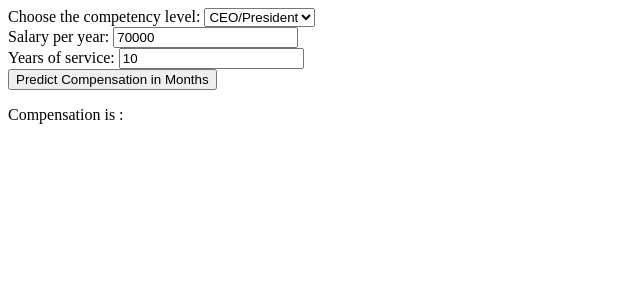
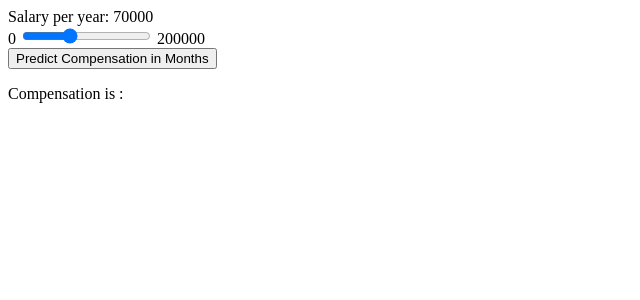
Before and after one commit to shurikkuzmin/Maps, a Django app: page /compensation/ in a window 1280 px wide. Shown: the top 300 px of the page, without its empty margins (0-640 px from the left). Run offline with Django 3.2, Linux system fonts and the light colour scheme; some libraries are stand-ins or nearby versions.

Commit message:
Update graphs on the fly using AJAX.

```diff
--- a/googlemaps/simple/templates/simple/compensation.html
+++ b/googlemaps/simple/templates/simple/compensation.html
@@ -4,7 +4,7 @@
 </head>
 <form id="compensation_form" method="post">
     {% csrf_token %}
-    Choose the competency level:
+<!--     Choose the competency level:
     <select name="level">
         <option value="ceo">CEO/President</option>
         <option value="vp">VP</option>
@@ -12,13 +12,21 @@
         <option value="professional">Professional</option>
     </select>
     <br/>
-    Salary per year:
-    <input type="number" name="salary" value="70000"/>
     <br/>
     Years of service:
     <input type="number" name="years" value="10"/>
     <br/>
+ -->
+    Salary per year:
+    <output name="amount" for="salary">70000</output>
+    <br/>
+    0
+    <input type="range" name="salary" min="0" max="200000" value="70000" oninput="amount.value=salary.value">
+    200000
+    <!-- </form> -->
+    <br/>
     <input type="submit" value="Predict Compensation in Months">
+    <br/>
 </form>
 
 Compensation is :
@@ -26,32 +34,25 @@ Compensation is :
 
 <div id="plotly_json"></div>
 <script>
-    $("#compensation_form").submit(function (event) {
-      console.log($('[name="level"]').val());
+    $("#compensation_form").change(function (event) {
       process_compensation();
       event.preventDefault();
     });
 
     function process_compensation()
     {
-        console.log("Level=", $('[name="level"]').val());
-        console.log("Salary=", $('[name="salary"]').val());
-        console.log("Salary=", $('[name="years"]').val());
+        console.log("Salary = ", $('[name="salary"]').val());
         $.ajax(
         {
             url : "{% url 'process-compensation' %}",
             type : "POST",
             data : {
-                        level : $('[name="level"]').val(),
                         salary : $('[name="salary"]').val(),
-                        years : $('[name="years"]').val(),
                         csrfmiddlewaretoken: '{{csrf_token}}',
                     },
 
             // handle a successful response
             success : function(raw) {
-                console.log("X=", raw.x);
-                console.log("Y=", raw.y);
                 var traceCEO = {
                                     name: "CEO",
                                     x: raw.years,
--- a/googlemaps/simple/views.py
+++ b/googlemaps/simple/views.py
@@ -172,20 +172,11 @@ def compensation(request):
 
 def process_compensation(request):
 
+    approximation = fit.Fit()
+
     salary = request.POST['salary']
-    years = request.POST['years']
-    level = request.POST['level']
 
-    years = int(years)
-    salary = float(salary)
-
-    levels = ["professional", "lead", "vp", "ceo"]
-    level = levels.index(level)
-
-    approximation = fit.Fit()
-    delay = approximation.predict([[salary, years, level]])
-
-    years2 = list(range(max(1, years - 5), years + 5))
+    years2 = list(range(5, 25))
     salary2 = len(years2) * [salary]
     levelceo = len(years2) * [4]
     levelvp = len(years2) * [3]
@@ -202,10 +193,7 @@ def process_compensation(request):
     predlead = approximation.predict(datalead)
     predprof = approximation.predict(dataprof)
 
-    x = [0, 1, 2, 3]
-    y = [10, 22, 11, 15]
-
-    context = {"x": x, "y": y, "delay": delay[0], "years" : years2, "predceo": predceo.tolist(), "predvp": predvp.tolist(), "predlead": predlead.tolist(), "predprof": predprof.tolist(),
+    context = {"years" : years2, "predceo": predceo.tolist(), "predvp": predvp.tolist(), "predlead": predlead.tolist(), "predprof": predprof.tolist(),
                "salary": salary}
 
     return JsonResponse(context)
```
